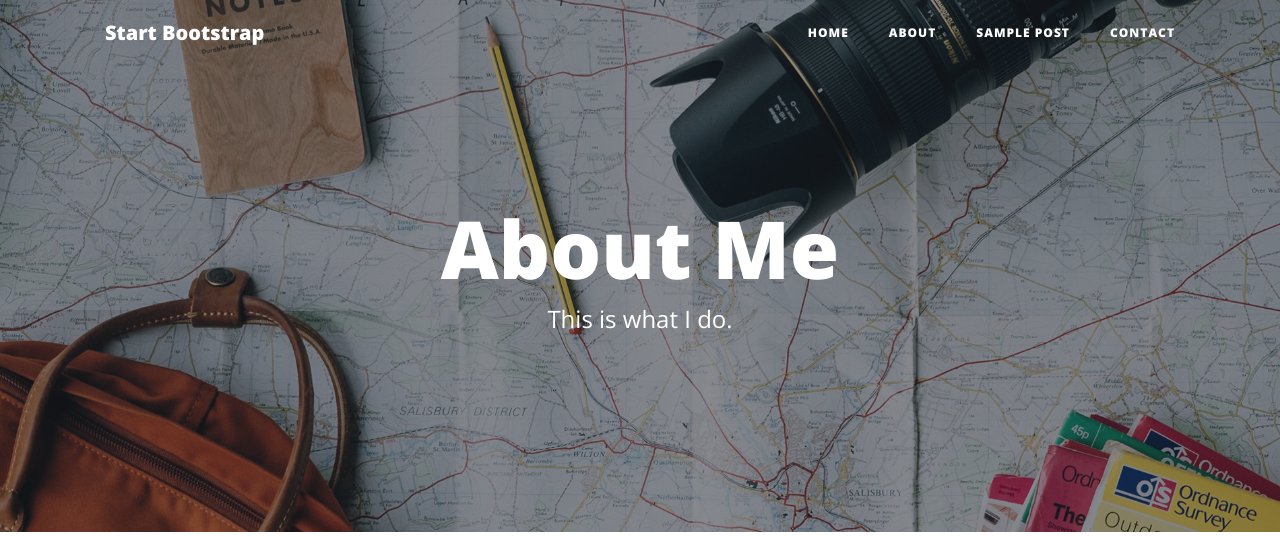
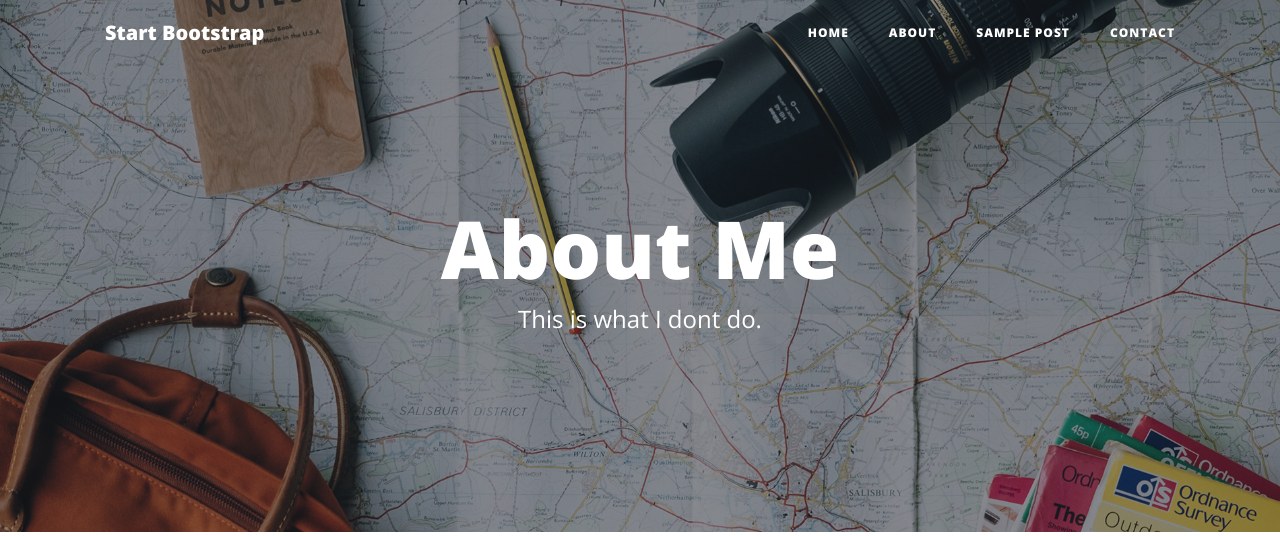
Before and after one commit to Nima-Tshering/Flask-Web, a Flask app: page /about in a window 1280 px wide. Shown: the top 536 px of the page. Run offline with Flask 2, Linux system fonts and the light colour scheme; some libraries are stand-ins or nearby versions.

Commit message:
made the required changes in the heading

```diff
--- a/templates/about.html
+++ b/templates/about.html
@@ -8,7 +8,7 @@
           <div class="col-lg-8 col-md-10 mx-auto">
             <div class="page-heading">
               <h1>About Me</h1>
-              <span class="subheading">This is what I do.</span>
+              <span class="subheading">This is what I dont do.</span>
             </div>
           </div>
         </div>
```
